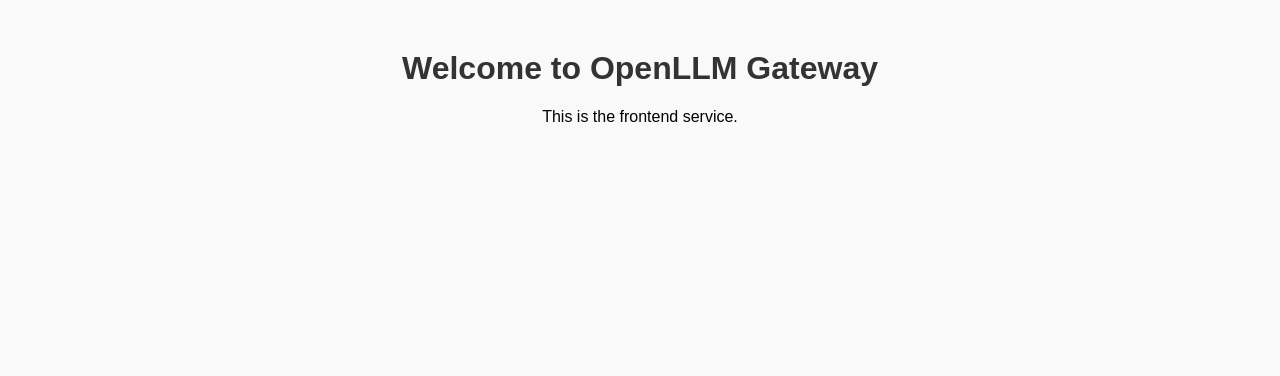
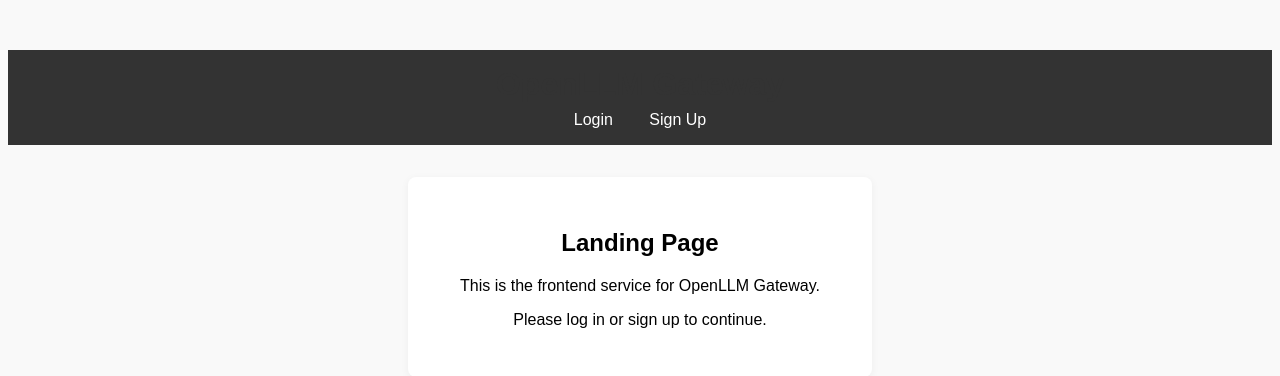
Before and after one commit to timkrebs9/openllm-gateway, a Flask app: page / in a window 1280 px wide. Shown: the top 376 px of the page. Run offline with Flask 3, Linux system fonts and the light colour scheme.

Commit message:
Refactor index.html to improve structure and enhance user navigation

```diff
--- a/src/frontend-service/templates/index.html
+++ b/src/frontend-service/templates/index.html
@@ -6,7 +6,26 @@
     <link rel="stylesheet" href="{{ url_for('static', filename='style.css') }}">
 </head>
 <body>
-    <h1>Welcome to OpenLLM Gateway</h1>
-    <p>This is the frontend service.</p>
+    <header>
+        <h1>OpenLLM Gateway</h1>
+        <nav>
+            {% if user %}
+                <span>Welcome, {{ user.email }}</span>
+                <a href="{{ url_for('logout') }}">Logout</a>
+            {% else %}
+                <a href="{{ url_for('login') }}">Login</a>
+                <a href="{{ url_for('signup') }}">Sign Up</a>
+            {% endif %}
+        </nav>
+    </header>
+    <main>
+        <h2>Landing Page</h2>
+        <p>This is the frontend service for OpenLLM Gateway.</p>
+        {% if user %}
+            <p>You are logged in.</p>
+        {% else %}
+            <p>Please log in or sign up to continue.</p>
+        {% endif %}
+    </main>
 </body>
 </html>
```
